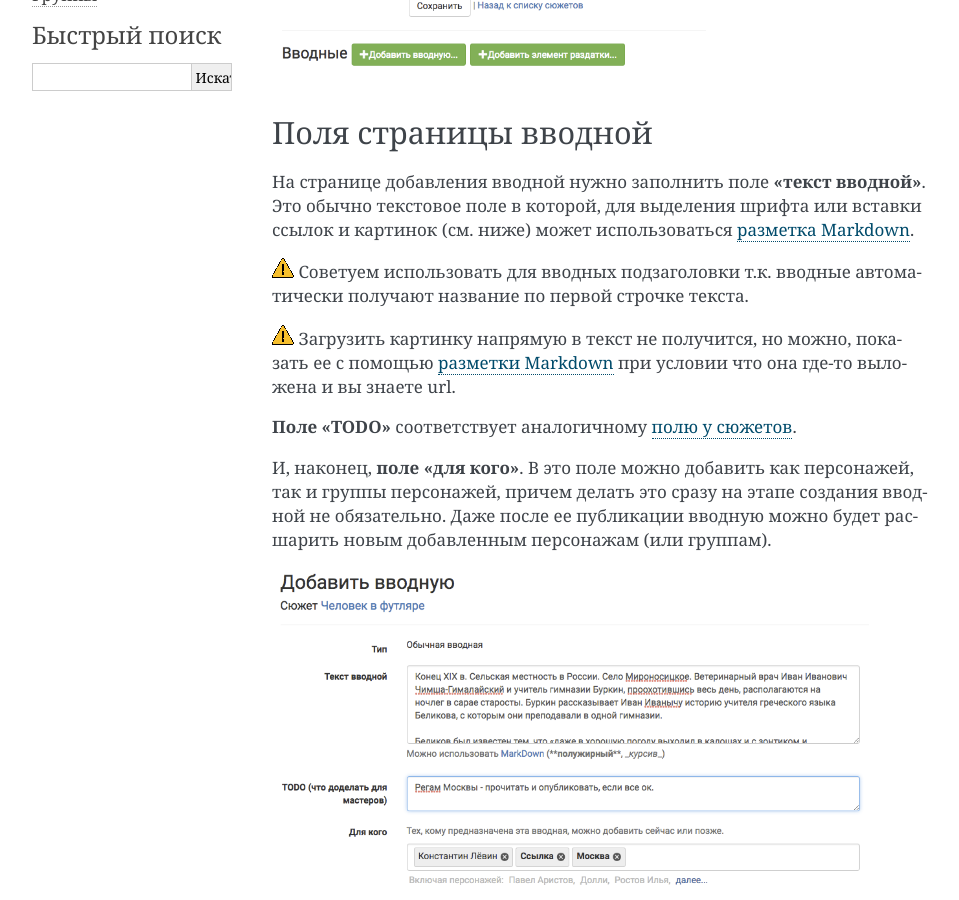
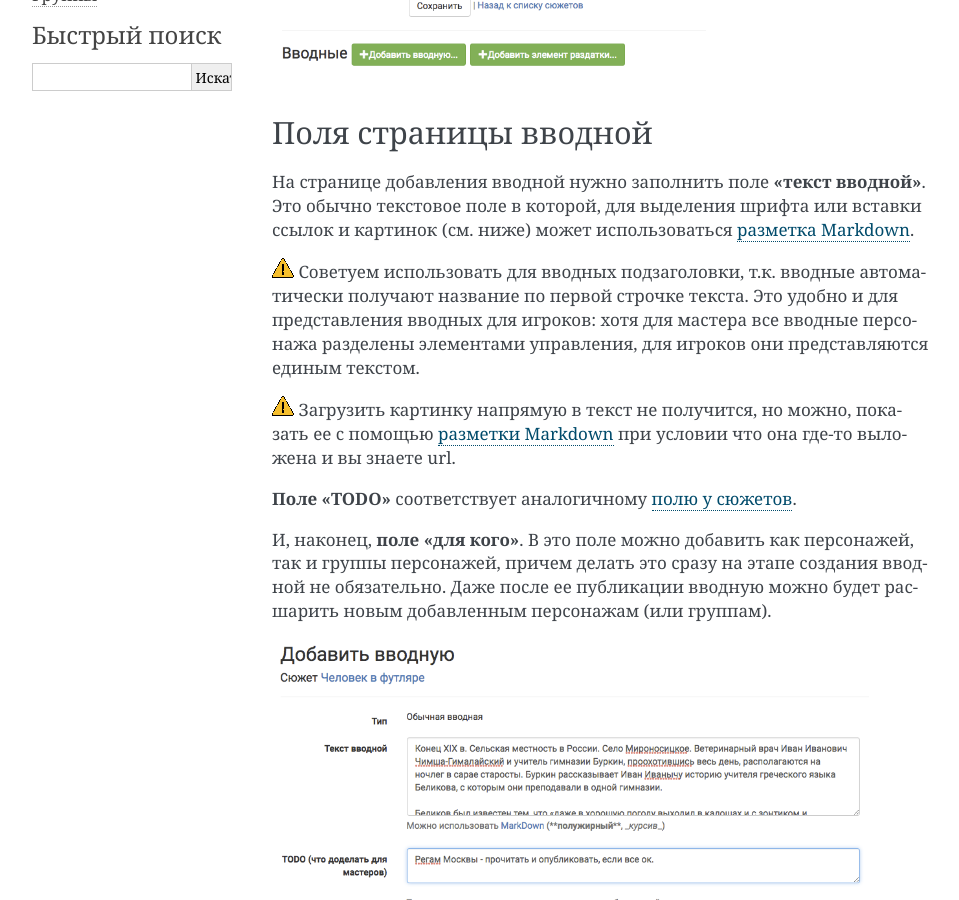
Before and after one commit to joinrpg/joinrpg-docs, a Sphinx documentation site: the page built from docs/plot/creating-input.md, in a window 1280 px wide and 900 px high, scrolled down 364 px. Shown: the whole window, without its empty margins (148-1107 px from the left). Built offline with Sphinx 7.4.7, drawn with Linux system fonts in a browser that asks for light colours.

Commit message:
Update creating-input.md

```diff
--- a/docs/plot/creating-input.md
+++ b/docs/plot/creating-input.md
@@ -10,7 +10,7 @@
 
 На странице добавления вводной нужно заполнить поле **«текст вводной»**. Это обычно текстовое поле в которой, для выделения шрифта или вставки ссылок и картинок (см. ниже) может использоваться [разметка Markdown](http://commonmark.org/help).
 
-![Поля страницы вводной](attention.png) Советуем использовать для вводных подзаголовки т.к. вводные автоматически получают название по первой строчке текста.
+![Поля страницы вводной](attention.png) Советуем использовать для вводных подзаголовки, т.к. вводные автоматически получают название по первой строчке текста. Это удобно и для представления вводных для игроков: хотя для мастера все вводные персонажа разделены элементами управления, для игроков они представляются единым текстом.
 
 ![Поля страницы вводной](attention.png) Загрузить картинку напрямую в текст не получится, но можно, показать ее с помощью [разметки Markdown](http://commonmark.org/help) при условии что она где-то выложена и вы знаете url.
 
```
